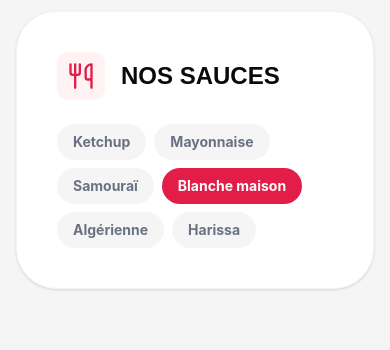
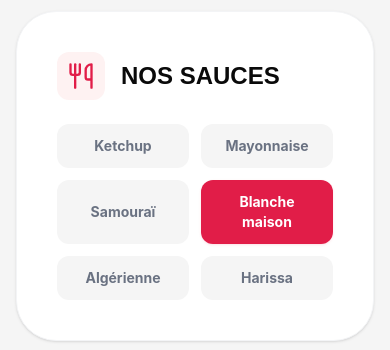
Before and after one commit to devrankebab/Devran-KEBAB, a React (Vite) app: page / in a window 390 px wide. Shown: the part 7980-8330 px from the top of the page. Built offline with nearby package versions, Linux system fonts and the light colour scheme.

Commit message:
Update MenuSection.tsx

```diff
--- a/src/components/MenuSection.tsx
+++ b/src/components/MenuSection.tsx
@@ -75,7 +75,7 @@ const MenuSection: React.FC = () => {
           ))}
         </div>
 
-        {/* SECTION SAUCES */}
+        {/* SECTION SAUCES ALIGNÉE EN GRILLE 3x2 POUR UN RENDU PARFAIT */}
         <div className="bg-white p-10 rounded-[2.5rem] shadow-sm border border-gray-100 flex flex-col gap-6 max-w-2xl mx-auto">
           <div className="flex items-center gap-4">
             <div className="w-12 h-12 bg-red-50 flex items-center justify-center rounded-xl text-brand-red">
@@ -83,9 +83,17 @@ const MenuSection: React.FC = () => {
             </div>
             <h3 className="text-2xl font-display font-black">Nos Sauces</h3>
           </div>
-          <div className="flex flex-wrap gap-2">
+          {/* Grille forcée : 2 colonnes sur mobile, 3 colonnes stables sur ordinateur */}
+          <div className="grid grid-cols-2 sm:grid-cols-3 gap-3 text-center">
             {SAUCES.map((sauce, i) => (
-              <span key={i} className={`px-4 py-2 rounded-full text-sm font-bold ${sauce.includes('maison') ? 'bg-brand-red text-white' : 'bg-brand-gray text-gray-500'}`}>
+              <span
+                key={i}
+                className={`px-4 py-3 rounded-xl text-sm font-bold flex items-center justify-center ${
+                  sauce.includes('maison')
+                    ? 'bg-brand-red text-white shadow-sm shadow-brand-red/10'
+                    : 'bg-brand-gray text-gray-500'
+                }`}
+              >
                 {sauce}
               </span>
             ))}
```
